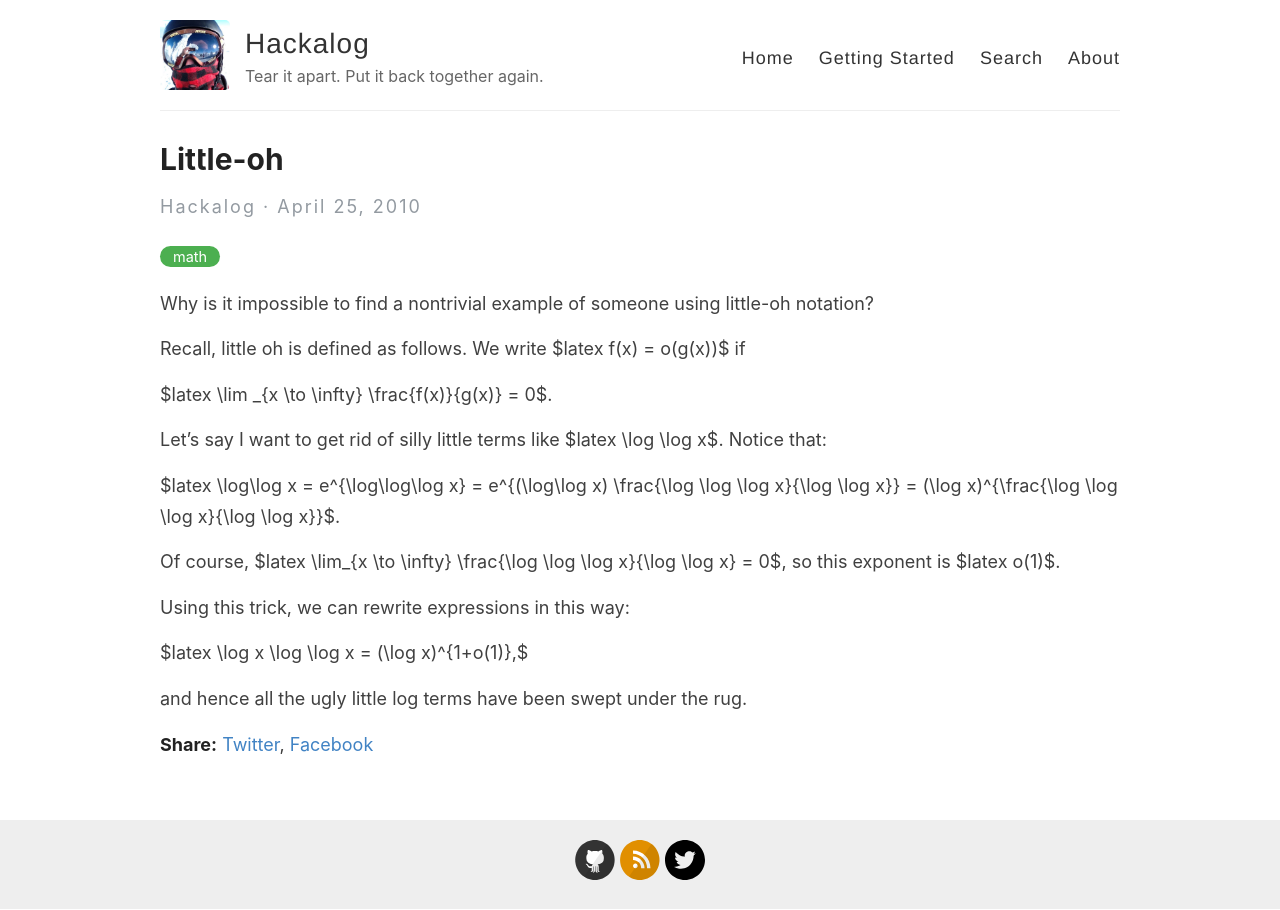
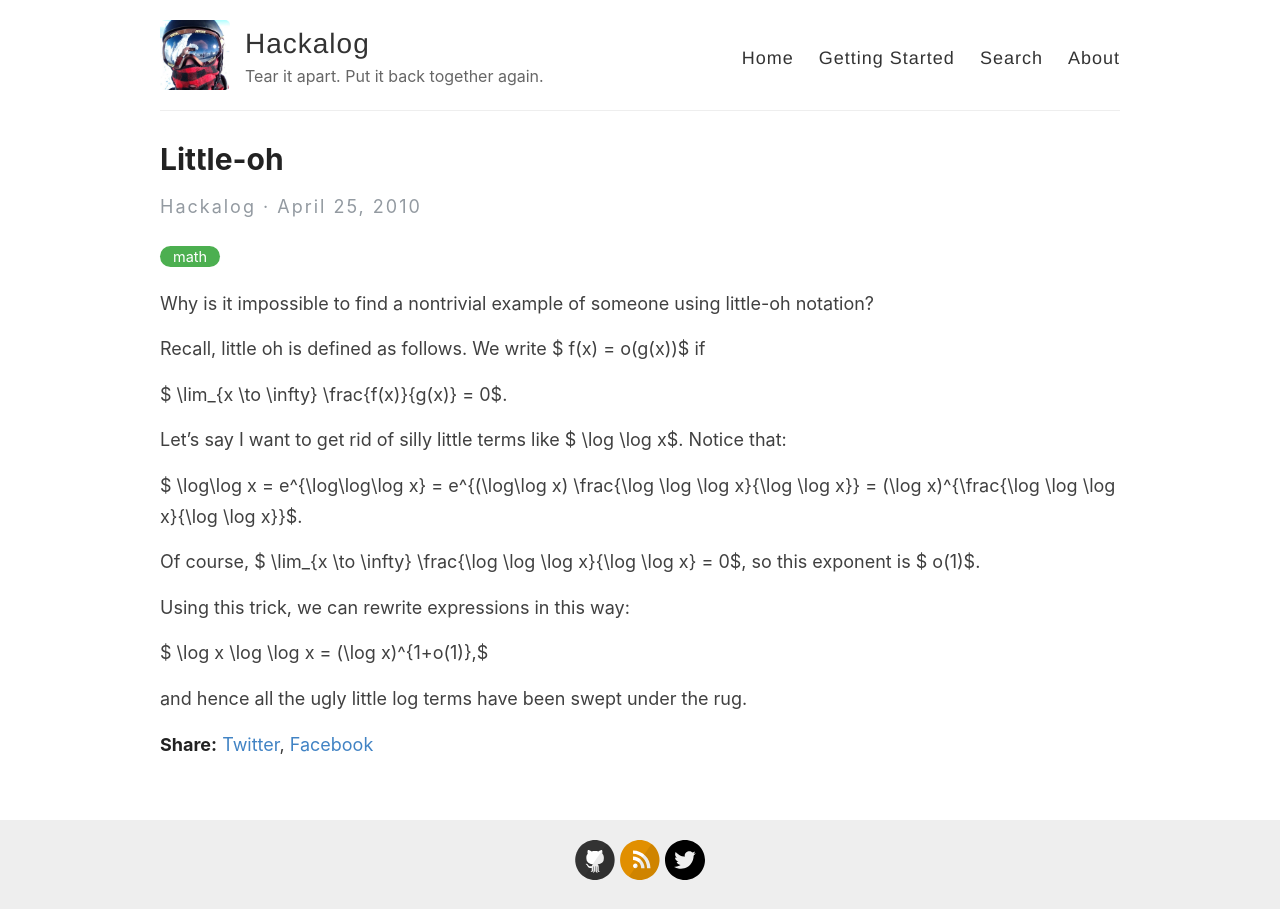
Before and after one commit to hackalog/hackalog.github.io, a Jekyll site: the page built from _posts/2010-04-25-little-oh.md, in a window 1280 px wide. Shown: the part 100-1010 px from the top of the page. Built offline with Jekyll 4.4.1, drawn with Linux system fonts in a browser that asks for light colours; our own code applies the rules of GitHub Pages for plain Markdown files.

Commit message:
latex cleanup

```diff
--- a/_posts/2010-04-25-little-oh.md
+++ b/_posts/2010-04-25-little-oh.md
@@ -12,18 +12,18 @@ use_math: true
 
 Why is it impossible to find a nontrivial example of someone using little-oh notation?
 
-Recall, little oh is defined as follows. We write $latex f(x) = o(g(x))$ if
+Recall, little oh is defined as follows. We write $ f(x) = o(g(x))$ if
 
-$latex \\lim \_{x \\to \\infty} \\frac{f(x)}{g(x)} = 0$.
+$ \lim_{x \to \infty} \frac{f(x)}{g(x)} = 0$.
 
-Let's say I want to get rid of silly little terms like $latex \\log \\log x$. Notice that:
+Let's say I want to get rid of silly little terms like $ \log \log x$. Notice that:
 
-$latex \\log\\log x = e^{\\log\\log\\log x} = e^{(\\log\\log x) \\frac{\\log \\log \\log x}{\\log \\log x}} = (\\log x)^{\\frac{\\log \\log \\log x}{\\log \\log x}}$.
+$ \log\log x = e^{\log\log\log x} = e^{(\log\log x) \frac{\log \log \log x}{\log \log x}} = (\log x)^{\frac{\log \log \log x}{\log \log x}}$.
 
-Of course, $latex \\lim\_{x \\to \\infty} \\frac{\\log \\log \\log x}{\\log \\log x} = 0$, so this exponent is $latex o(1)$.
+Of course, $ \lim_{x \to \infty} \frac{\log \log \log x}{\log \log x} = 0$, so this exponent is $ o(1)$.
 
 Using this trick, we can rewrite expressions in this way:
 
-$latex \\log x \\log \\log x = (\\log x)^{1+o(1)},$
+$ \log x \log \log x = (\log x)^{1+o(1)},$
 
 and hence all the ugly little log terms have been swept under the rug.
```
Also changed, not shown: _posts/2010-06-19-square-roots.md (+8 -7 lines).
